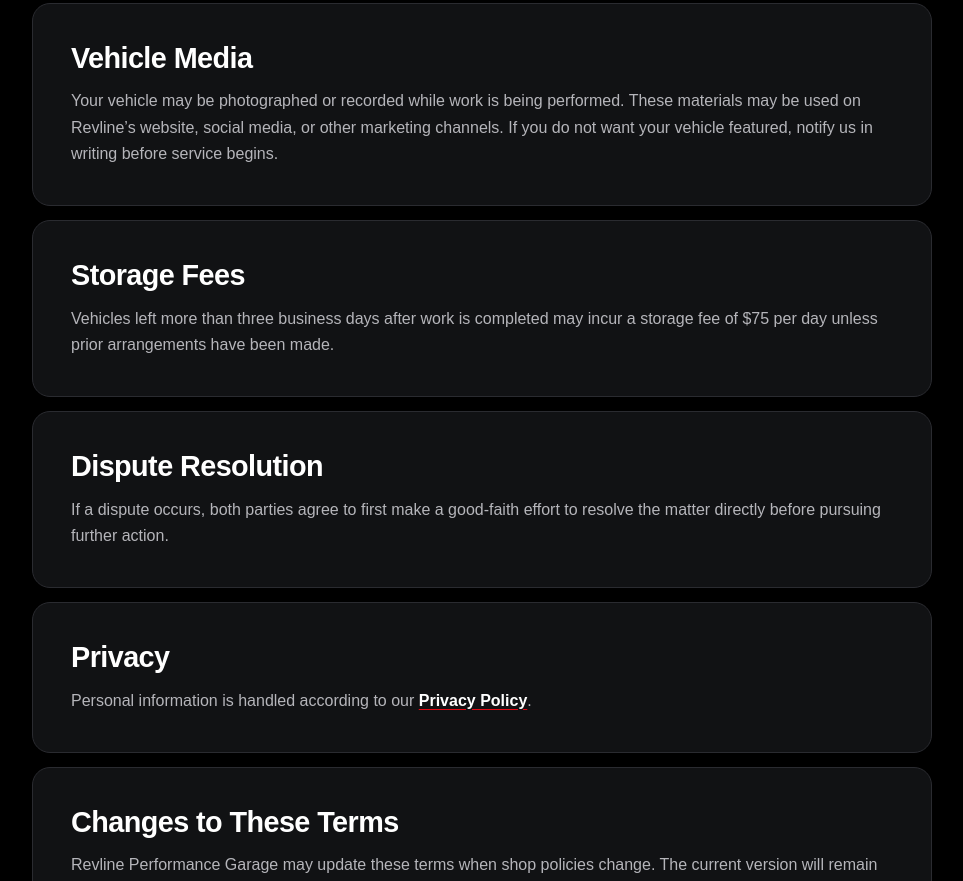
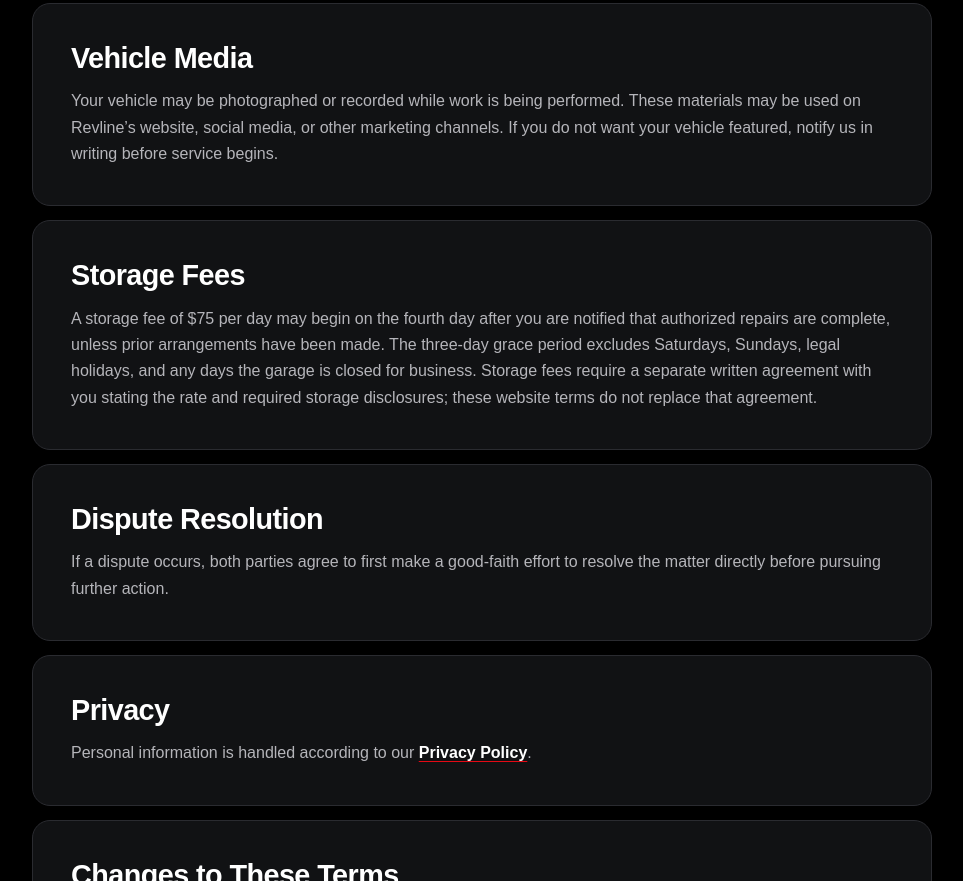
Before and after one commit to revlinepg/revline-website, a website: page terms.html in a window 1280 px wide. Shown: the part 1908-2789 px from the top of the page, without its empty margins (158-1121 px from the left). Drawn offline with Linux system fonts and the light colour scheme.

Commit message:
Clarify storage fee notice and separate authorization

```diff
--- a/terms.html
+++ b/terms.html
@@ -30,7 +30,7 @@
       <a class="icon-button" href="tel:7208001542" aria-label="Call Revline Performance Garage">
         <i class="fas fa-phone" aria-hidden="true"></i>
       </a>
-      <a class="button button-primary header-book" href="contact.html">Book Appointment</a>
+      <a class="button button-primary header-book" href="contact.html">Request Appointment</a>
       <a class="icon-button" href="https://www.instagram.com/revline.pg" target="_blank" rel="noopener" aria-label="Visit Revline on Instagram">
         <i class="fab fa-instagram" aria-hidden="true"></i>
       </a>
@@ -121,8 +121,12 @@
       <section>
         <h2>Storage Fees</h2>
         <p>
-          Vehicles left more than three business days after work is completed may incur
-          a storage fee of $75 per day unless prior arrangements have been made.
+          A storage fee of $75 per day may begin on the fourth day after you are notified
+          that authorized repairs are complete, unless prior arrangements have been made.
+          The three-day grace period excludes Saturdays, Sundays, legal holidays, and
+          any days the garage is closed for business. Storage fees require a separate
+          written agreement with you stating the rate and required storage disclosures;
+          these website terms do not replace that agreement.
         </p>
       </section>
 
@@ -162,7 +166,7 @@
       <i class="fas fa-phone" aria-hidden="true"></i>
       <span>Call</span>
     </a>
-    <a class="mobile-contact-book" href="contact.html#contact-form">Book Appointment</a>
+    <a class="mobile-contact-book" href="contact.html#contact-form">Request Appointment</a>
   </aside>
 
   <footer class="site-footer">
```
